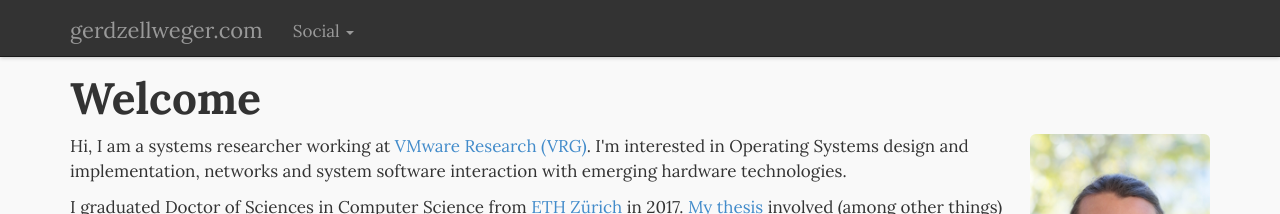
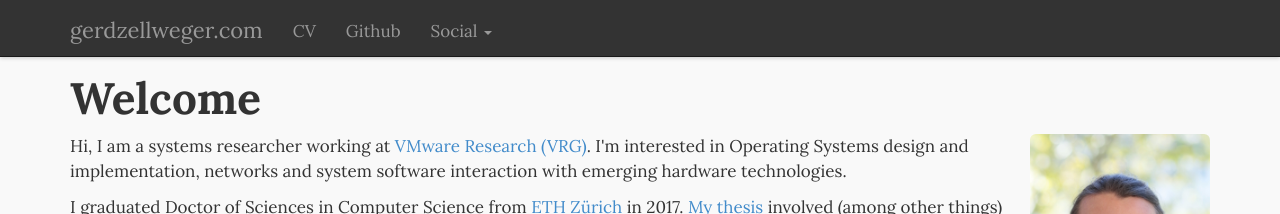
Before and after one commit to gz/website, a Jekyll site: the page built from index.html, in a window 1280 px wide. Shown: the top 214 px of the page. Built offline with Jekyll 4.4.1, drawn with Linux system fonts in a browser that asks for light colours; nearby versions of some CDN libraries.

Commit message:
Update layout.

```diff
--- a/_layouts/default.html
+++ b/_layouts/default.html
@@ -7,6 +7,7 @@ navigation:
 ---
 <!DOCTYPE html>
 <html lang="en">
+
 <head>
   <meta charset="utf-8">
   <meta name="viewport" content="width=device-width, initial-scale=1.0">
@@ -47,20 +48,28 @@ navigation:
         <ul class="nav navbar-nav">
           {% assign url = page.url|remove:'index.html' %}
           {% for link in page.navigation %}
-                <li {% if page.url == link.url %}class="active"{% endif %}>
-                <a href="{{link.url}}" title="{{link.title}}">{{link.text}}</a></li>
+          <li {% if page.url==link.url %}class="active" {% endif %}>
+            <a href="{{link.url}}" title="{{link.title}}">{{link.text}}</a>
+          </li>
           {% endfor %}
 
+          <li>
+            <a href="cv.pdf" title="Resume">CV</a>
+          </li>
+
+          <li>
+            <a href="https://github.com/gz" title="Github">Github</a>
+          </li>
+
           <li class="dropdown">
-                <a href="#" class="dropdown-toggle" data-toggle="dropdown">Social <b class="caret"/></b></a>
+            <a href="#" class="dropdown-toggle" data-toggle="dropdown">Social <b class="caret" /></b></a>
             <ul class="dropdown-menu">
-                    <li><a href="https://github.com/gz">Github</a></li>
               <li><a href="http://www.linkedin.com/pub/gerd-zellweger/29/714/624">LinkedIn</a></li>
-                    <li><a href="https://www.facebook.com/gerdzellweger">Facebook</a></li>
               <li><a href="https://twitter.com/gerdzellweger">Twitter</a></li>
             </ul>
         </ul>
-        </div><!--/.nav-collapse -->
+      </div>
+      <!--/.nav-collapse -->
     </div>
   </div>
 
@@ -71,4 +80,5 @@ navigation:
   <script src="http://code.jquery.com/jquery.js"></script>
   <script src="/js/bootstrap.min.js"></script>
 </body>
+
 </html>
```
Also changed, not shown: 1 other file. Lines whose indentation alone changed are shown as unchanged.
